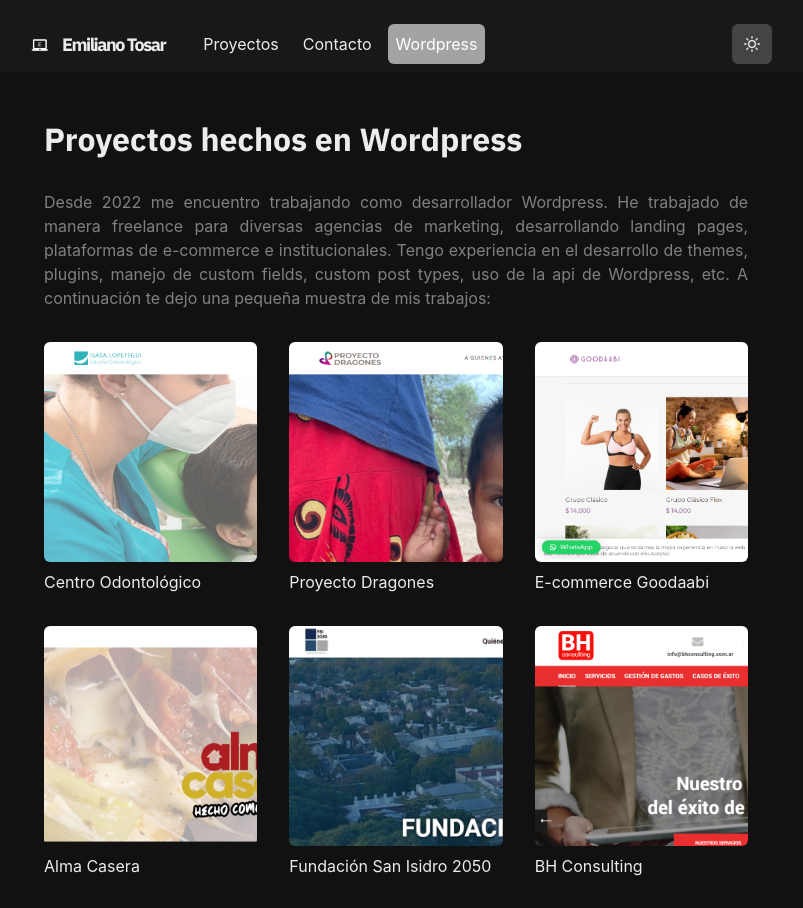
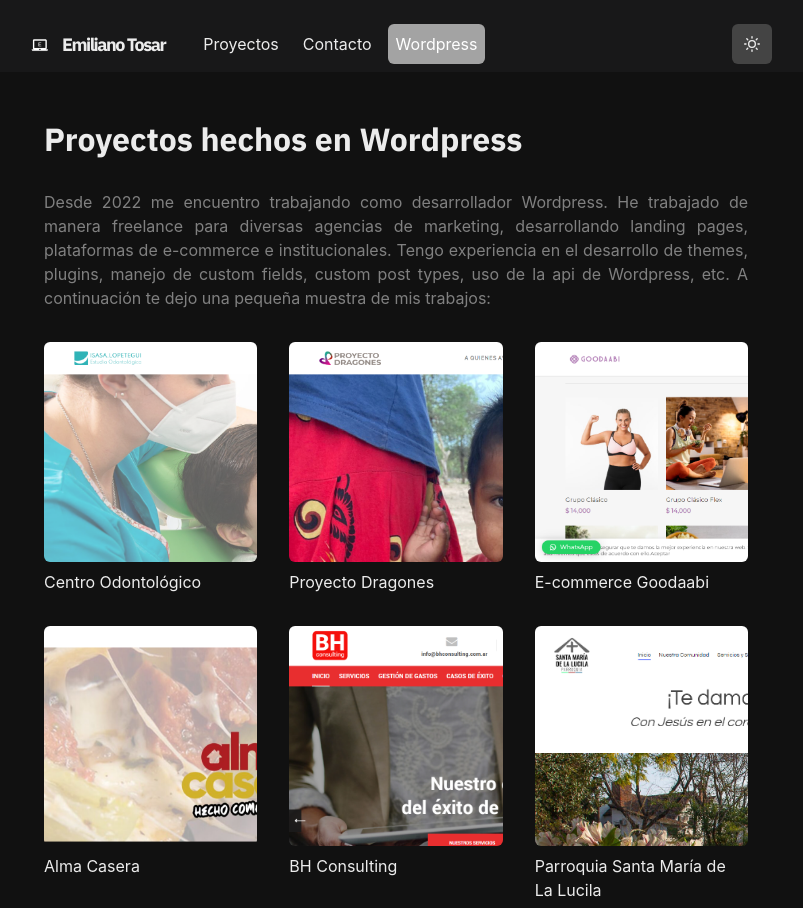
Before and after one commit to EmilianoTosar/portfolio2022, a Next.js app: page /wordpress in a window 1280 px wide. Shown: the top 908 px of the page, without its empty margins (244-1047 px from the left). Built offline with nearby package versions, Linux system fonts and the light colour scheme.

Commit message:
change in constants

```diff
--- a/constants.js
+++ b/constants.js
@@ -123,14 +123,6 @@
     description:
       'Página institucional de una empresa gastronómica dedicada a la venta de productos y la promoción de franquicias.',
     href: 'https://almacasera.com.ar',
-  },
-  {
-    thumbnail: '/images/wordpress/Home-Fundación-San-Isidro-2050.png',
-    alt: 'Fundación San Isidro 2050',
-    title: 'Fundación San Isidro 2050',
-    description:
-      'Página institucional de la fundación vecinal San Isidro 2050.',
-    href: 'https://sanisidro2050.org',
   },
   {
     thumbnail: '/images/wordpress/Inicio-BH-Consulting.png',
```
